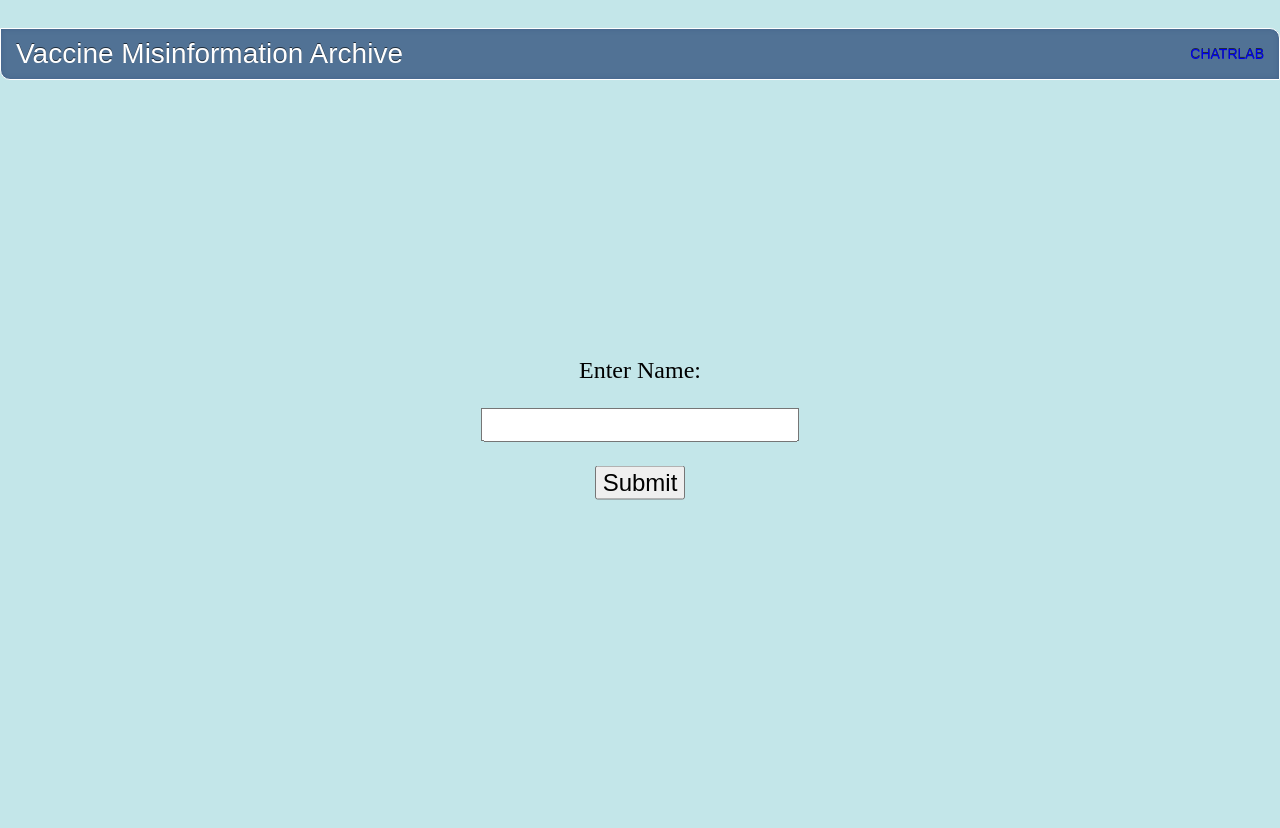
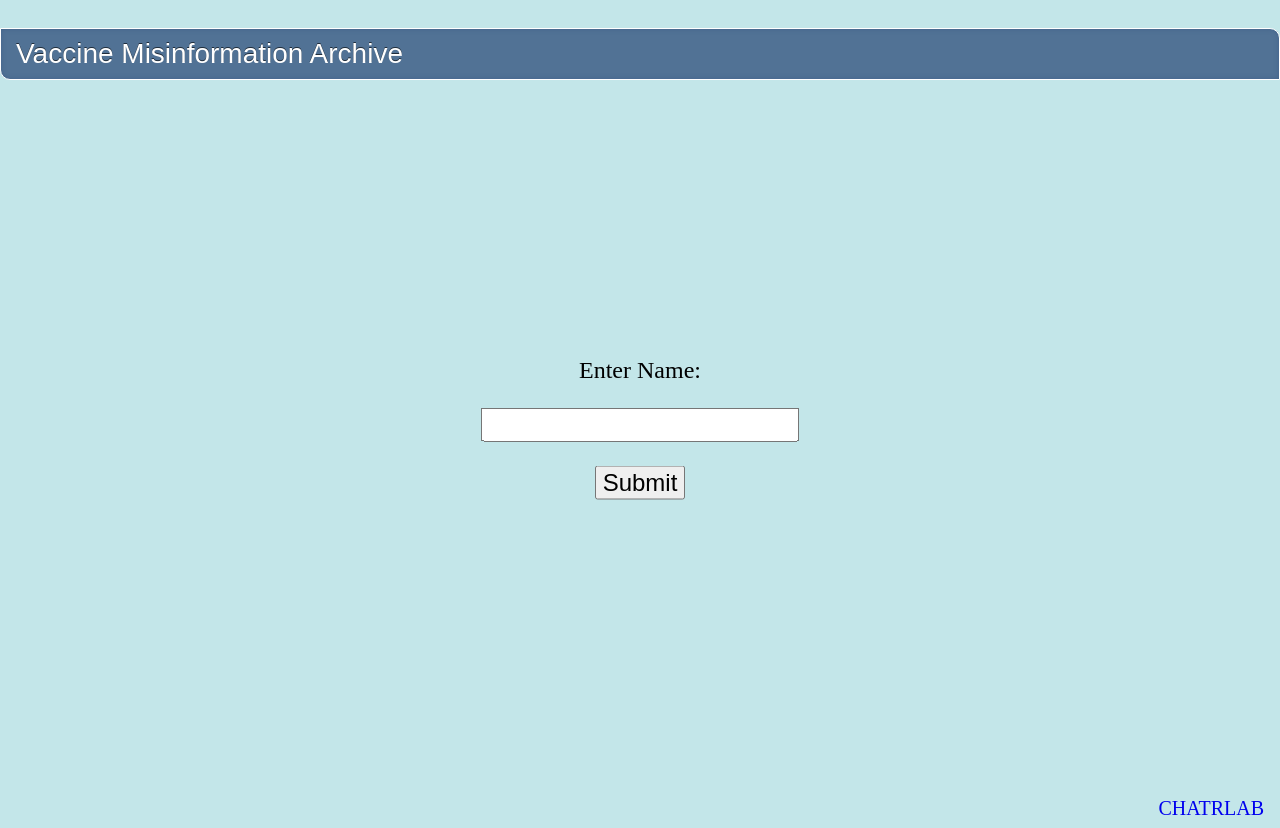
Before and after one commit to Mahasweta-usc/chatrlab-api-heroku, a Flask app: page /login in a window 1280 px wide. Run offline with Flask 2, Linux system fonts and the light colour scheme; some libraries are stand-ins or nearby versions.

Commit message:
Heroku DB

```diff
--- a/templates/login.html
+++ b/templates/login.html
@@ -45,9 +45,15 @@
   box-shadow: inset 0 0 5px rgba(53,86,129, 0.5);
   font-family: 'Muli', sans-serif;
 }
+.bottomright {
+  position: absolute;
+  bottom: 8px;
+  right: 16px;
+  font-size: 18px;
+}
 	</style>
   <body>
- <b><h1>Vaccine Misinformation Archive <a href="https://chatrlab.ucdavis.edu/"><div style="float:right;font-size:14px;">CHATRLAB</div></a></h1></b>
+ <b><h1>Vaccine Misinformation Archive </h1></b>
   </p><br /><br /><p>
 	<div class="searchbox2">
       <form action = "login" method = "post" align = "center">
@@ -56,6 +62,7 @@
          <p><input type = "submit" /></p>
       </form>
       <p align="center" style="color:Tomato;">{{ warning }} </p>
-   </body>
 </div>
+<div class=bottomright><a href="https://chatrlab.ucdavis.edu/"><div style="float:right;font-size:20px;">CHATRLAB</div></a></div>
+</body>
 </html>
```
Also changed, not shown: templates/labeling_template.html (+8 -2 lines).
